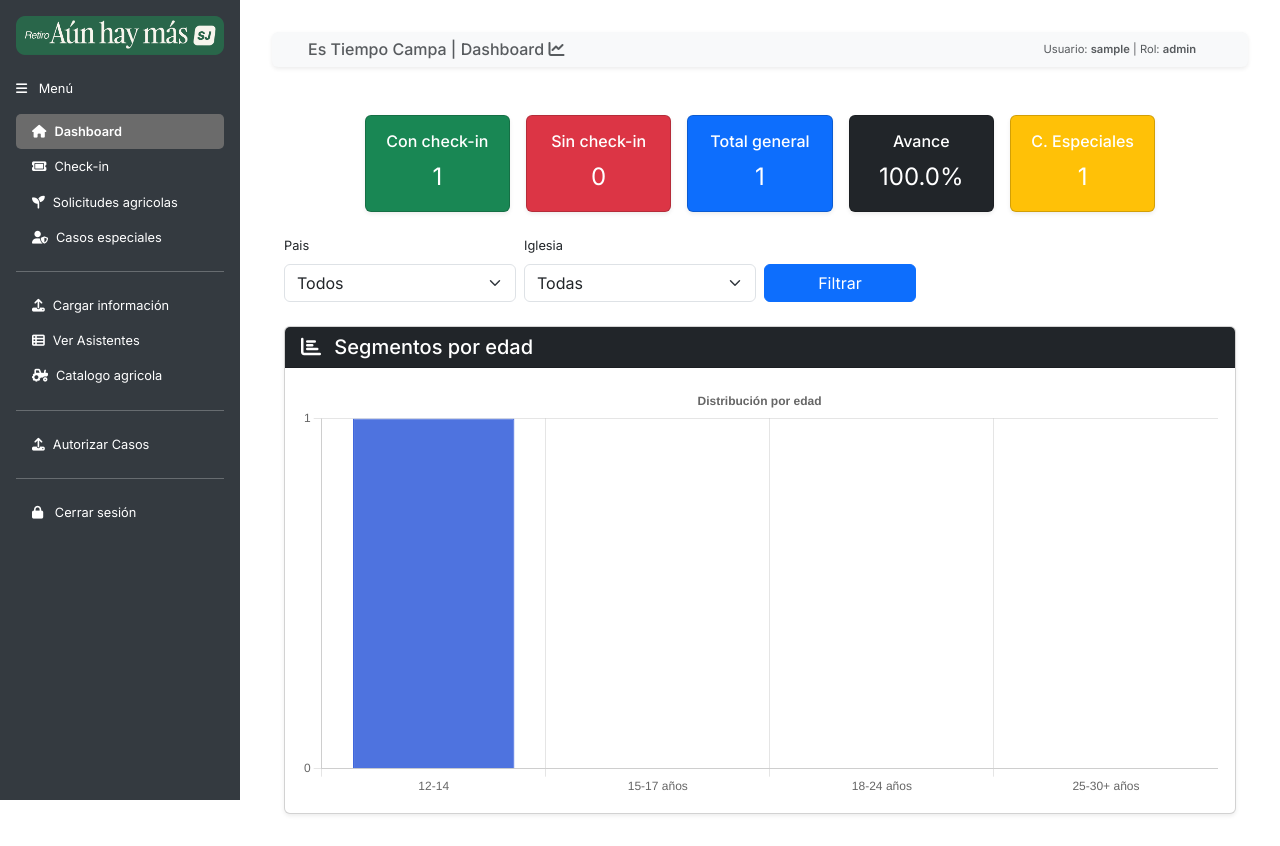
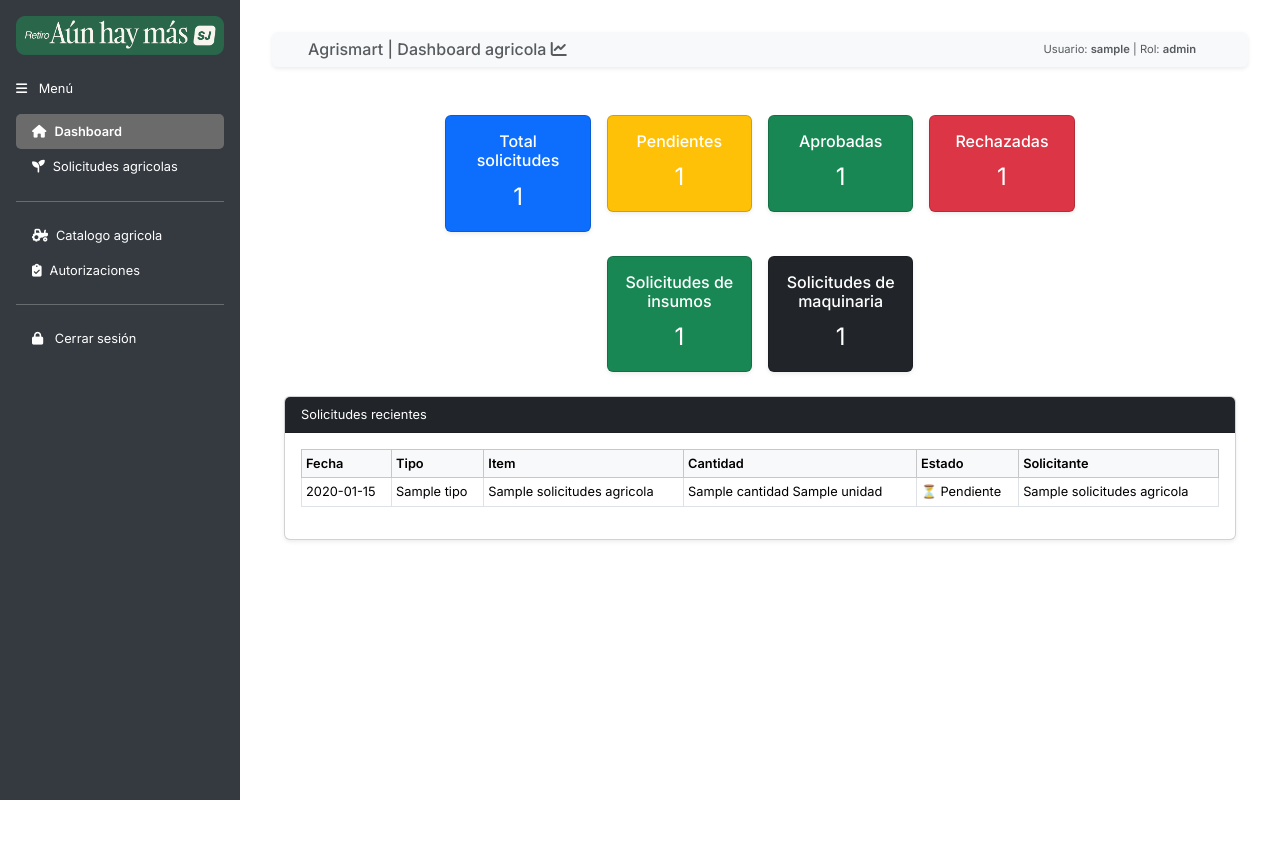
Before and after one commit to Jdanielvilla7/SJConfe, a Flask app: page /dashboard in a window 1280 px wide. After the commit the page ends 800 px from the top, so only its background shows below. Run offline with Flask 3, Linux system fonts and the light colour scheme; the visitor is signed in with stand-in values (Sample User, id 1); a database or web service that is not in the repository returns one stand-in record (values such as "Sample title"); data that the repository does not hold is empty; some libraries are stand-ins or nearby versions.

Commit message:
autorizaciones

```diff
--- a/routes.py
+++ b/routes.py
@@ -556,56 +556,50 @@ def dashboard():
     if 'user_id' not in session:
         return redirect(url_for('routes.login'))
 
-    total = mongo.db.asistentes.count_documents({})
-    registrados = mongo.db.asistentes.count_documents({'checked_in': True})
-    pendientes = total - registrados
-    pendientes_sin_pre = pendientes
-    porcentaje = round(((registrados ) / total * 100), 2) if total else 0
-    casos_especiales = mongo.db.casos_especiales.count_documents({})
+    es_admin = session.get('rol') == 'admin'
+    filtro_base = {}
+    if not es_admin:
+        try:
+            filtro_base['solicitante_id'] = ObjectId(session.get('user_id'))
+        except Exception:
+            filtro_base['solicitante_id'] = session.get('user_id')
 
-    pais = request.args.get('pais', 'todos')
-    iglesia = request.args.get('iglesia', 'todos')
+    total_solicitudes = mongo.db.solicitudes_agricolas.count_documents(filtro_base)
 
-    filtro = {}
-    if pais != 'todos':
-        filtro['pais'] = pais
-    if iglesia != 'todos':
-        filtro['iglesia'] = iglesia
+    filtro_pendientes = dict(filtro_base)
+    filtro_pendientes['estado'] = 'pendiente'
+    pendientes = mongo.db.solicitudes_agricolas.count_documents(filtro_pendientes)
 
-    asistentes = list(mongo.db.asistentes.find(filtro, {'edad': 1}))
-    paises = sorted([item for item in mongo.db.asistentes.distinct('pais') if item])
-    iglesias = sorted([item for item in mongo.db.asistentes.distinct('iglesia') if item])
+    filtro_aprobadas = dict(filtro_base)
+    filtro_aprobadas['estado'] = 'aprobada'
+    aprobadas = mongo.db.solicitudes_agricolas.count_documents(filtro_aprobadas)
 
-    def obtener_edad(asistente):
-        try:
-            return int(asistente.get('edad', 0))
-        except (ValueError, TypeError):
-            return 0
-    segmento_12_14 = sum(1 for a in asistentes if obtener_edad(a) <= 14)
-    segmento_15_17 = sum(1 for a in asistentes if 15 <= obtener_edad(a) <= 17)
-    segmento_18_24 = sum(1 for a in asistentes if 18 <= obtener_edad(a) <= 24)
-    segmento_25_mas = sum(1 for a in asistentes if obtener_edad(a) >= 25)
+    filtro_rechazadas = dict(filtro_base)
+    filtro_rechazadas['estado'] = 'rechazada'
+    rechazadas = mongo.db.solicitudes_agricolas.count_documents(filtro_rechazadas)
 
-    datos_segmentos = {
-        "labels": ["12-14","15-17 años", "18-24 años", "25-30+ años"],
-        "valores": [segmento_12_14,segmento_15_17, segmento_18_24, segmento_25_mas]
-    }
+    filtro_insumos = dict(filtro_base)
+    filtro_insumos['tipo'] = 'insumo'
+    total_insumos = mongo.db.solicitudes_agricolas.count_documents(filtro_insumos)
 
+    filtro_maquinaria = dict(filtro_base)
+    filtro_maquinaria['tipo'] = 'maquinaria'
+    total_maquinaria = mongo.db.solicitudes_agricolas.count_documents(filtro_maquinaria)
+
+    solicitudes_recientes = list(
+        mongo.db.solicitudes_agricolas.find(filtro_base).sort('solicitado_en', -1).limit(10)
+    )
 
     return render_template(
         'dashboard.html',
-        datos_segmentos=datos_segmentos,
-        filtro_pais=pais,
-        filtro_iglesia=iglesia,
-        paises=paises,
-        iglesias=iglesias,
-        total=total,
-        registrados=registrados,
-        preregistro=0,
+        total_solicitudes=total_solicitudes,
         pendientes=pendientes,
-        porcentaje=porcentaje,
-        casos_especiales=casos_especiales,
-        pendientes_sin_pre = pendientes_sin_pre
+        aprobadas=aprobadas,
+        rechazadas=rechazadas,
+        total_insumos=total_insumos,
+        total_maquinaria=total_maquinaria,
+        solicitudes_recientes=solicitudes_recientes,
+        es_admin=es_admin
     )
 
 
@@ -771,6 +765,58 @@ def agricultura_solicitudes():
         maquinaria=maquinaria,
         solicitudes=solicitudes,
         es_admin=es_admin
+    )
+
+
+@routes.route('/agricultura/autorizaciones', methods=['GET', 'POST'])
+@acceso_requerido
+@rol_requerido('admin')
+def agricultura_autorizaciones():
+    if 'user_id' not in session:
+        return redirect(url_for('routes.login'))
+
+    if request.method == 'POST':
+        solicitud_id = request.form.get('solicitud_id', '').strip()
+        accion = request.form.get('accion', '').strip()
+
+        if accion not in ['aprobada', 'rechazada']:
+            flash('Accion invalida para la solicitud.', 'warning')
+            return redirect(url_for('routes.agricultura_autorizaciones'))
+
+        if not solicitud_id:
+            flash('Solicitud no valida.', 'warning')
+            return redirect(url_for('routes.agricultura_autorizaciones'))
+
+        try:
+            solicitud_object_id = ObjectId(solicitud_id)
+        except Exception:
+            flash('Solicitud no valida.', 'warning')
+            return redirect(url_for('routes.agricultura_autorizaciones'))
+
+        update_payload = {
+            'estado': accion,
+            'autorizado_por': session.get('username', ''),
+            'autorizado_nombre': session.get('nombre', ''),
+            'autorizado_en': datetime.now(pytz.timezone('America/Guatemala'))
+        }
+
+        result = mongo.db.solicitudes_agricolas.update_one(
+            {'_id': solicitud_object_id},
+            {'$set': update_payload}
+        )
+
+        if result.matched_count == 0:
+            flash('No se encontro la solicitud seleccionada.', 'warning')
+        else:
+            flash(f'Solicitud {accion} correctamente.', 'success')
+
+        return redirect(url_for('routes.agricultura_autorizaciones'))
+
+    solicitudes = list(mongo.db.solicitudes_agricolas.find().sort('solicitado_en', -1))
+
+    return render_template(
+        'agricultura_autorizaciones.html',
+        solicitudes=solicitudes
     )
 
 
--- a/templates/dashboard.html
+++ b/templates/dashboard.html
@@ -1,16 +1,34 @@
 {% extends "layout.html" %}
 
 {% block title %}Dashboard{% endblock %}
-{% block h1 %}Dashboard <i class="fas fa-chart-line"></i>{% endblock %}
+{% block h1 %}Dashboard agricola <i class="fas fa-chart-line"></i>{% endblock %}
 
 {% block content %}
 <div class="container-fluid pt-4">
   <div class="row justify-content-center g-3">
     <div class="col-6 col-sm-4 col-md-3 col-lg-2">
+      <div class="card text-white bg-primary shadow-sm text-center">
+        <div class="card-body">
+          <h6 class="card-title">Total solicitudes</h6>
+          <p class="card-text fs-4">{{ total_solicitudes }}</p>
+        </div>
+      </div>
+    </div>
+
+    <div class="col-6 col-sm-4 col-md-3 col-lg-2">
+      <div class="card text-white bg-warning shadow-sm text-center">
+        <div class="card-body">
+          <h6 class="card-title">Pendientes</h6>
+          <p class="card-text fs-4">{{ pendientes }}</p>
+        </div>
+      </div>
+    </div>
+
+    <div class="col-6 col-sm-4 col-md-3 col-lg-2">
       <div class="card text-white bg-success shadow-sm text-center">
         <div class="card-body">
-          <h6 class="card-title">Con check-in</h6>
-          <p class="card-text fs-4">{{ registrados }}</p>
+          <h6 class="card-title">Aprobadas</h6>
+          <p class="card-text fs-4">{{ aprobadas }}</p>
         </div>
       </div>
     </div>
@@ -18,117 +36,84 @@
     <div class="col-6 col-sm-4 col-md-3 col-lg-2">
       <div class="card text-white bg-danger shadow-sm text-center">
         <div class="card-body">
-          <h6 class="card-title">Sin check-in</h6>
-          <p class="card-text fs-4">{{ pendientes }}</p>
+          <h6 class="card-title">Rechazadas</h6>
+          <p class="card-text fs-4">{{ rechazadas }}</p>
         </div>
       </div>
     </div>
+  </div>
+
+  <div class="row justify-content-center g-3 mt-2">
     <div class="col-6 col-sm-4 col-md-3 col-lg-2">
-      <div class="card text-white bg-primary shadow-sm text-center">
+      <div class="card text-white bg-success shadow-sm text-center">
         <div class="card-body">
-          <h6 class="card-title">Total general </h6>
-          <p class="card-text fs-4">{{ total }}</p>
+          <h6 class="card-title">Solicitudes de insumos</h6>
+          <p class="card-text fs-4">{{ total_insumos }}</p>
         </div>
       </div>
     </div>
     <div class="col-6 col-sm-4 col-md-3 col-lg-2">
       <div class="card text-white bg-dark shadow-sm text-center">
         <div class="card-body">
-          <h6 class="card-title">Avance</h6>
-          <p class="card-text fs-4">{{ porcentaje }}%</p>
+          <h6 class="card-title">Solicitudes de maquinaria</h6>
+          <p class="card-text fs-4">{{ total_maquinaria }}</p>
         </div>
       </div>
     </div>
-    <div class="col-6 col-sm-4 col-md-3 col-lg-2">
-      <div class="card text-white bg-warning shadow-sm text-center">
-        <div class="card-body">
-          <h6 class="card-title">C. Especiales</h6>
-          <p class="card-text fs-4">{{ casos_especiales }}</p>
+  </div>
+
+  <div class="row mt-4">
+    <div class="col-12">
+      <div class="card shadow-sm">
+        <div class="card-header bg-dark text-white">Solicitudes recientes</div>
+        <div class="card-body table-responsive">
+          {% if solicitudes_recientes %}
+          <table class="table table-bordered table-sm align-middle">
+            <thead class="table-light">
+              <tr>
+                <th>Fecha</th>
+                <th>Tipo</th>
+                <th>Item</th>
+                <th>Cantidad</th>
+                <th>Estado</th>
+                {% if es_admin %}
+                <th>Solicitante</th>
+                {% endif %}
+              </tr>
+            </thead>
+            <tbody>
+              {% for solicitud in solicitudes_recientes %}
+              <tr>
+                <td>{{ solicitud.solicitado_en.strftime('%d/%m/%Y %H:%M') if solicitud.solicitado_en else 'N/A' }}</td>
+                <td>{{ solicitud.tipo }}</td>
+                <td>{{ solicitud.item_nombre }}</td>
+                <td>
+                  {{ solicitud.cantidad }}{% if solicitud.unidad %} {{ solicitud.unidad }}{% endif %}
+                </td>
+                <td>
+                  {% if solicitud.estado == 'pendiente' %}
+                  ⏳ Pendiente
+                  {% elif solicitud.estado == 'aprobada' %}
+                  ✅ Aprobada
+                  {% elif solicitud.estado == 'rechazada' %}
+                  ❌ Rechazada
+                  {% else %}
+                  {{ solicitud.estado }}
+                  {% endif %}
+                </td>
+                {% if es_admin %}
+                <td>{{ solicitud.solicitante_nombre or solicitud.solicitante_username or 'N/A' }}</td>
+                {% endif %}
+              </tr>
+              {% endfor %}
+            </tbody>
+          </table>
+          {% else %}
+          <p class="text-muted mb-0">No hay solicitudes registradas.</p>
+          {% endif %}
         </div>
       </div>
     </div>
-
-
-
   </div>
 </div>
-{% if session.get('rol') == 'admin' %}
-<div class="container mt-4">
-
-  <form method="GET" class="row g-2 mb-4">
-    <div class="col-md-3">
-      <label class="form-label">Pais</label>
-      <select name="pais" class="form-select">
-        <option value="todos" {% if filtro_pais=='todos' %}selected{% endif %}>Todos</option>
-        {% for item in paises %}
-        <option value="{{ item }}" {% if filtro_pais==item %}selected{% endif %}>{{ item }}</option>
-        {% endfor %}
-      </select>
-    </div>
-    <div class="col-md-3">
-      <label class="form-label">Iglesia</label>
-      <select name="iglesia" class="form-select">
-        <option value="todos" {% if filtro_iglesia=='todos' %}selected{% endif %}>Todas</option>
-        {% for item in iglesias %}
-        <option value="{{ item }}" {% if filtro_iglesia==item %}selected{% endif %}>{{ item }}</option>
-        {% endfor %}
-      </select>
-    </div>
-    <div class="col-md-2 align-self-end">
-      <button type="submit" class="btn btn-primary w-100">Filtrar</button>
-    </div>
-  </form>
-
-  <div class="card shadow-sm">
-    <div class="card-header bg-dark text-white">
-      <h5 class="mb-0"><i class="fas fa-chart-bar me-2"></i> Segmentos por edad</h5>
-    </div>
-    <div class="card-body">
-      <canvas id="graficaSegmentos" width="400" height="180"></canvas>
-    </div>
-  </div>
-</div>
-{% endif %}
-<!-- Chart.js -->
-<script src="https://cdn.jsdelivr.net/npm/chart.js"></script>
-<script>
-  const ctx = document.getElementById('graficaSegmentos').getContext('2d');
-
-  const data = {
-    labels: {{ datos_segmentos.labels| tojson }},
-  datasets: [{
-    label: 'Cantidad de asistentes',
-    data: {{ datos_segmentos.valores | tojson }},
-    backgroundColor: ['#4e73df', '#1cc88a', '#f6c23e'],
-    borderColor: ['#2e59d9', '#17a673', '#e0a800'],
-    borderWidth: 1
-    }]
-  };
-
-  const config = {
-    type: 'bar',
-    data: data,
-    options: {
-      responsive: true,
-      plugins: {
-        legend: { display: false },
-        title: {
-          display: true,
-          text: 'Distribución por edad'
-        }
-      },
-      scales: {
-        y: {
-          beginAtZero: true,
-          ticks: {
-            stepSize: 1
-          }
-        }
-      }
-    },
-  };
-
-  new Chart(ctx, config);
-</script>
-
 {% endblock %}
--- a/templates/layout.html
+++ b/templates/layout.html
@@ -3,7 +3,7 @@
 
 <head>
   <meta charset="UTF-8">
-  <title>{% block title %}App Check-in{% endblock %}</title>
+  <title>{% block title %}Agrismart{% endblock %}</title>
   <meta name="viewport" content="width=device-width, initial-scale=1">
   <link href="https://cdn.jsdelivr.net/npm/bootstrap@5.3.2/dist/css/bootstrap.min.css" rel="stylesheet">
   <link rel="stylesheet" href="{{ url_for('static', filename='css/estilos.css') }}">
@@ -38,42 +38,20 @@
       class="{% if request.endpoint == 'routes.dashboard' %}active{% endif %}">
       <i class="fas fa-home me-2"></i>Dashboard
     </a>
-    <a href="{{ url_for('routes.checkout') }}" class="{% if request.endpoint == 'routes.checkout' %}active{% endif %}">
-      <i class="fas fa-ticket me-2"></i>Check-in
-    </a>
     <a href="{{ url_for('routes.agricultura_solicitudes') }}"
       class="{% if request.endpoint == 'routes.agricultura_solicitudes' %}active{% endif %}">
       <i class="fas fa-seedling me-2"></i>Solicitudes agricolas
     </a>
-
-    {% if session.get('rol') in ['admin', 'coord'] %}
-    <a href="{{ url_for('routes.casos_especiales') }}"
-      class="{% if request.endpoint == 'routes.casos_especiales' %}active{% endif %}">
-      <i class="fas fa-user-shield me-2"></i>Casos especiales
-    </a>
-    {% endif %}
     {% if session.get('rol') == 'admin' %}
 
     <hr class="bg-white">
-    <a href="{{ url_for('routes.cargar_asistentes') }}"
-      class="{% if request.endpoint == 'routes.cargar_asistentes' %}active{% endif %}">
-      <i class="fas fa-upload me-2"></i>Cargar información
-    </a>
-    <a href="{{ url_for('routes.ver_asistentes') }}"
-      class="{% if request.endpoint == 'routes.ver_asistentes' %}active{% endif %}">
-      <i class="fas fa-table-list me-2"></i>Ver Asistentes
-    </a>
     <a href="{{ url_for('routes.agricultura_catalogo') }}"
       class="{% if request.endpoint == 'routes.agricultura_catalogo' %}active{% endif %}">
       <i class="fas fa-tractor me-2"></i>Catalogo agricola
     </a>
-    {% endif %}
-    {% if session.get('autoriza')==1 %}
-
-    <hr class="bg-white">
-    <a href="{{ url_for('routes.autorizar') }}"
-      class="{% if request.endpoint == 'routes.autorizar' %}active{% endif %}">
-      <i class="fas fa-upload me-2"></i>Autorizar Casos
+    <a href="{{ url_for('routes.agricultura_autorizaciones') }}"
+      class="{% if request.endpoint == 'routes.agricultura_autorizaciones' %}active{% endif %}">
+      <i class="fas fa-clipboard-check me-2"></i>Autorizaciones
     </a>
     {% endif %}
     <hr class="bg-white">
@@ -86,7 +64,7 @@
     <!-- Encabezado del contenido -->
     <nav class="navbar navbar-expand-lg navbar-light bg-light rounded shadow-sm  mb-4 px-4">
       <div class="container-fluid">
-        <span class="mb-0 text-muted h6">Es Tiempo Campa | {% block h1 %}{% endblock %}</span>
+        <span class="mb-0 text-muted h6">Agrismart | {% block h1 %}{% endblock %}</span>
         <div class="d-none d-md-flex ms-auto align-items-center">
           <span class="text-muted me-3 small">
             Usuario: <strong>{{ session.get('username') }}</strong> | Rol: <strong>{{ session.get('rol') }}</strong>
```
Also changed, not shown: templates/agricultura_autorizaciones.html (added, +73 -0 lines), templates/agricultura_solicitudes.html (+11 -1 lines).
